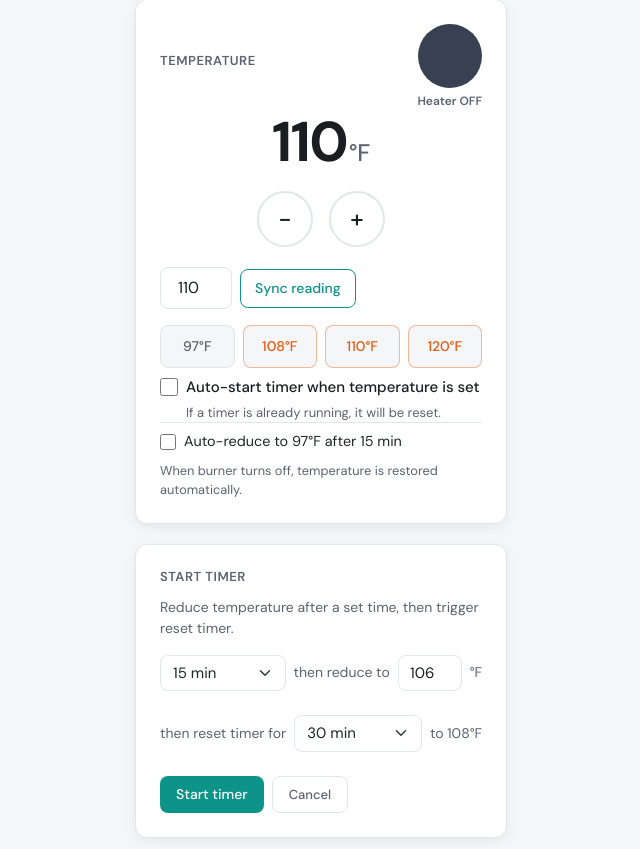
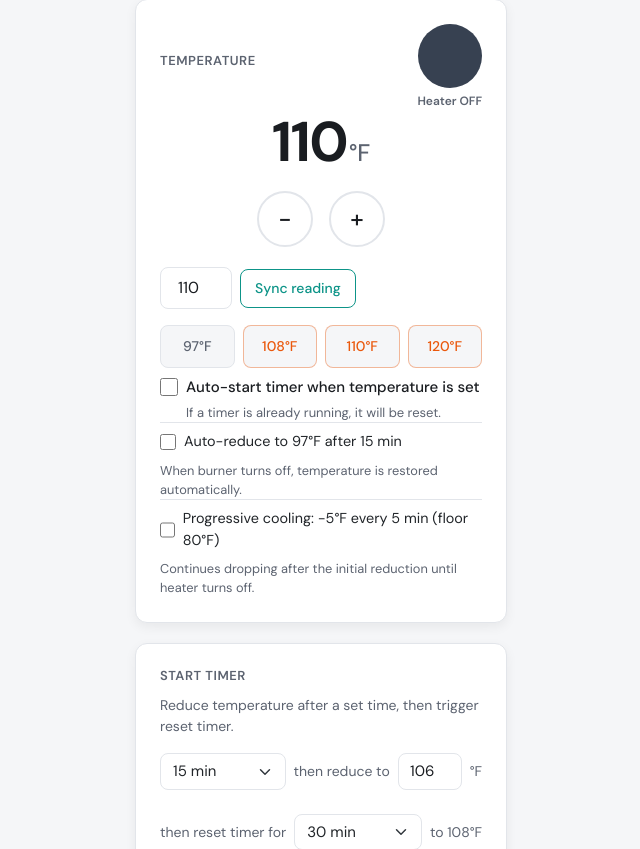
Before and after one commit to hemna/waterheater, a Flask app: page / in a window 1280 px wide. Shown: the part 117-966 px from the top of the page, without its empty margins (319-959 px from the left). Run offline with Flask 2, Linux system fonts and the light colour scheme; some libraries are stand-ins or nearby versions.

Commit message:
feat: add progressive cooling mode (-5°F every 5 min, floor 80°F)

```diff
--- a/main.py
+++ b/main.py
@@ -44,6 +44,9 @@ LDR_POLL_INTERVAL = 0.25       # seconds between GPIO reads
 LDR_DEBOUNCE_SAMPLES = 3       # consecutive matching reads to confirm state change
 LDR_AUTO_TIMER_MINUTES = 15
 LDR_REDUCED_TEMP = 97
+LDR_PROGRESSIVE_INTERVAL_MINUTES = 5   # drop every N minutes after initial reduction
+LDR_PROGRESSIVE_STEP = 5               # degrees to drop each interval
+LDR_PROGRESSIVE_MIN_TEMP = 80          # never go below this
 LDR_SETTINGS_FILE = "/tmp/ldr_settings.json"
 
 TEMPERATURE_FILE = "/tmp/current_temperature.json"
@@ -69,10 +72,13 @@ _start_timer_reset_duration = (
 
 # LDR heater detection state
 _heater_on = False
-_ldr_auto_timer_enabled = False   # persisted to LDR_SETTINGS_FILE
-_ldr_saved_temp = None            # temp to restore when heater turns off
-_ldr_timer_cancel_event = None    # threading.Event to cancel 15-min timer
+_ldr_auto_timer_enabled = False        # persisted to LDR_SETTINGS_FILE
+_ldr_progressive_enabled = False       # persisted to LDR_SETTINGS_FILE
+_ldr_saved_temp = None                 # temp to restore when heater turns off
+_ldr_timer_cancel_event = None         # threading.Event to cancel 15-min timer
 _ldr_timer_lock = threading.Lock()
+_ldr_progressive_cancel_event = None   # threading.Event to cancel progressive drops
+_ldr_progressive_lock = threading.Lock()
 
 # SocketIO instance (set in __main__ or init_flask)
 sio = None
@@ -104,7 +110,7 @@ def _check_ldr_debounce(buffer: list, heater_on_level: int):
 
 def _load_ldr_settings(path: str = LDR_SETTINGS_FILE) -> dict:
     """Load LDR settings from JSON file. Returns defaults if missing or corrupt."""
-    defaults = {"auto_timer_enabled": False}
+    defaults = {"auto_timer_enabled": False, "progressive_enabled": False}
     if not os.path.exists(path):
         return defaults
     try:
@@ -124,10 +130,14 @@ def _save_ldr_settings(settings: dict, path: str = LDR_SETTINGS_FILE) -> None:
 
 
 def _emit_heater_state():
-    """Broadcast current heater on/off state and auto-timer setting to all clients."""
+    """Broadcast current heater on/off state and settings to all clients."""
     sio.emit(
         "heater_state",
-        {"on": _heater_on, "auto_timer_enabled": _ldr_auto_timer_enabled},
+        {
+            "on": _heater_on,
+            "auto_timer_enabled": _ldr_auto_timer_enabled,
+            "progressive_enabled": _ldr_progressive_enabled,
+        },
         namespace=APP_NAMESPACE,
     )
 
@@ -163,6 +173,11 @@ def _ldr_poll_tick(reading: int, buffer: list) -> None:
             ev = _ldr_timer_cancel_event
         if ev:
             ev.set()
+        # Cancel progressive cooling if still running
+        with _ldr_progressive_lock:
+            pev = _ldr_progressive_cancel_event
+        if pev:
+            pev.set()
         # Restore temperature if it was reduced
         if _ldr_saved_temp is not None:
             set_temperature(_ldr_saved_temp)
@@ -209,7 +224,9 @@ def _start_ldr_timer():
 
 
 def _ldr_timer_worker():
-    """Background thread: wait LDR_AUTO_TIMER_MINUTES, then save temp and reduce to 97°F."""
+    """Background thread: wait LDR_AUTO_TIMER_MINUTES, then save temp and reduce to 97°F.
+    If progressive mode is enabled, kick off the progressive cooling worker afterward.
+    """
     global _ldr_saved_temp, _ldr_timer_cancel_event
     with _ldr_timer_lock:
         cancel_ev = _ldr_timer_cancel_event
@@ -224,6 +241,42 @@ def _ldr_timer_worker():
     _ldr_saved_temp = CURRENT_TEMPERATURE
     set_temperature(LDR_REDUCED_TEMP)
     print(f"LDR auto-timer fired: saved {_ldr_saved_temp}°F, reduced to {LDR_REDUCED_TEMP}°F")
+    # Start progressive cooling if enabled
+    if _ldr_progressive_enabled:
+        _start_ldr_progressive()
+
+
+def _start_ldr_progressive():
+    """Start progressive cooling: drop LDR_PROGRESSIVE_STEP°F every LDR_PROGRESSIVE_INTERVAL_MINUTES
+    until LDR_PROGRESSIVE_MIN_TEMP or heater turns off."""
+    global _ldr_progressive_cancel_event
+    with _ldr_progressive_lock:
+        if _ldr_progressive_cancel_event:
+            _ldr_progressive_cancel_event.set()
+        _ldr_progressive_cancel_event = threading.Event()
+    threading.Thread(target=_ldr_progressive_worker, daemon=True).start()
+    print(f"LDR progressive cooling started: -{LDR_PROGRESSIVE_STEP}°F every {LDR_PROGRESSIVE_INTERVAL_MINUTES} min, floor {LDR_PROGRESSIVE_MIN_TEMP}°F")
+
+
+def _ldr_progressive_worker():
+    """Background thread: every LDR_PROGRESSIVE_INTERVAL_MINUTES drop CURRENT_TEMPERATURE
+    by LDR_PROGRESSIVE_STEP°F, stopping at LDR_PROGRESSIVE_MIN_TEMP or when cancelled."""
+    global _ldr_progressive_cancel_event
+    with _ldr_progressive_lock:
+        cancel_ev = _ldr_progressive_cancel_event
+    if cancel_ev is None:
+        return
+    interval_seconds = LDR_PROGRESSIVE_INTERVAL_MINUTES * 60
+    while True:
+        if cancel_ev.wait(timeout=interval_seconds):
+            print("LDR progressive cooling cancelled")
+            return
+        new_temp = max(CURRENT_TEMPERATURE - LDR_PROGRESSIVE_STEP, LDR_PROGRESSIVE_MIN_TEMP)
+        if CURRENT_TEMPERATURE <= LDR_PROGRESSIVE_MIN_TEMP:
+            print(f"LDR progressive cooling reached floor {LDR_PROGRESSIVE_MIN_TEMP}°F, stopping")
+            return
+        set_temperature(new_temp)
+        print(f"LDR progressive cooling: reduced to {new_temp}°F")
 
 
 def motor_control(steps, clockwise=True, steptype="Full"):
@@ -561,7 +614,7 @@ class ControlNamespace(Namespace):
         global _ldr_auto_timer_enabled, _ldr_timer_cancel_event
         enabled = bool(data.get("enabled", False))
         _ldr_auto_timer_enabled = enabled
-        _save_ldr_settings({"auto_timer_enabled": enabled})
+        _save_ldr_settings({"auto_timer_enabled": enabled, "progressive_enabled": _ldr_progressive_enabled})
         # If disabling while a timer is running, cancel it
         if not enabled:
             with _ldr_timer_lock:
@@ -570,6 +623,21 @@ class ControlNamespace(Namespace):
                 ev.set()
         _emit_heater_state()
         print(f"LDR auto-timer {'enabled' if enabled else 'disabled'}")
+
+    def on_set_ldr_progressive(self, data):
+        """Enable or disable progressive cooling. Persists to file."""
+        global _ldr_progressive_enabled, _ldr_progressive_cancel_event
+        enabled = bool(data.get("enabled", False))
+        _ldr_progressive_enabled = enabled
+        _save_ldr_settings({"auto_timer_enabled": _ldr_auto_timer_enabled, "progressive_enabled": enabled})
+        # If disabling while progressive cooling is running, cancel it
+        if not enabled:
+            with _ldr_progressive_lock:
+                ev = _ldr_progressive_cancel_event
+            if ev:
+                ev.set()
+        _emit_heater_state()
+        print(f"LDR progressive cooling {'enabled' if enabled else 'disabled'}")
 
 
 @flask_app.route("/")
@@ -599,6 +667,7 @@ if __name__ == "__main__":
     load_temperature()
     settings = _load_ldr_settings()
     _ldr_auto_timer_enabled = settings["auto_timer_enabled"]
+    _ldr_progressive_enabled = settings["progressive_enabled"]
     if len(sys.argv) > 1 and sys.argv[1].startswith("--"):
         main()
     else:
--- a/web/static/main.js
+++ b/web/static/main.js
@@ -145,6 +145,11 @@ socket.on('heater_state', function(msg) {
     if (checkbox) {
         checkbox.checked = msg.auto_timer_enabled;
     }
+
+    var progressiveCheckbox = document.getElementById('ldrProgressive');
+    if (progressiveCheckbox) {
+        progressiveCheckbox.checked = msg.progressive_enabled;
+    }
 });
 
 // LDR auto-timer checkbox
@@ -154,3 +159,11 @@ if (ldrCheckbox) {
         socket.emit('set_ldr_auto_timer', {'enabled': this.checked});
     });
 }
+
+// LDR progressive cooling checkbox
+var ldrProgressiveCheckbox = document.getElementById('ldrProgressive');
+if (ldrProgressiveCheckbox) {
+    ldrProgressiveCheckbox.addEventListener('change', function() {
+        socket.emit('set_ldr_progressive', {'enabled': this.checked});
+    });
+}
--- a/web/templates/index.html
+++ b/web/templates/index.html
@@ -182,6 +182,13 @@
                     </label>
                     <span class="form-text heater-auto-hint">When burner turns off, temperature is restored automatically.</span>
                 </div>
+                <div class="heater-auto">
+                    <label class="heater-auto-label">
+                        <input type="checkbox" id="ldrProgressive" class="heater-auto-checkbox">
+                        Progressive cooling: −5°F every 5 min (floor 80°F)
+                    </label>
+                    <span class="form-text heater-auto-hint">Continues dropping after the initial reduction until heater turns off.</span>
+                </div>
             </section>
 
             <section class="card card-timer">
```
Also changed, not shown: tests/test_ldr.py (+1 -1 lines).
